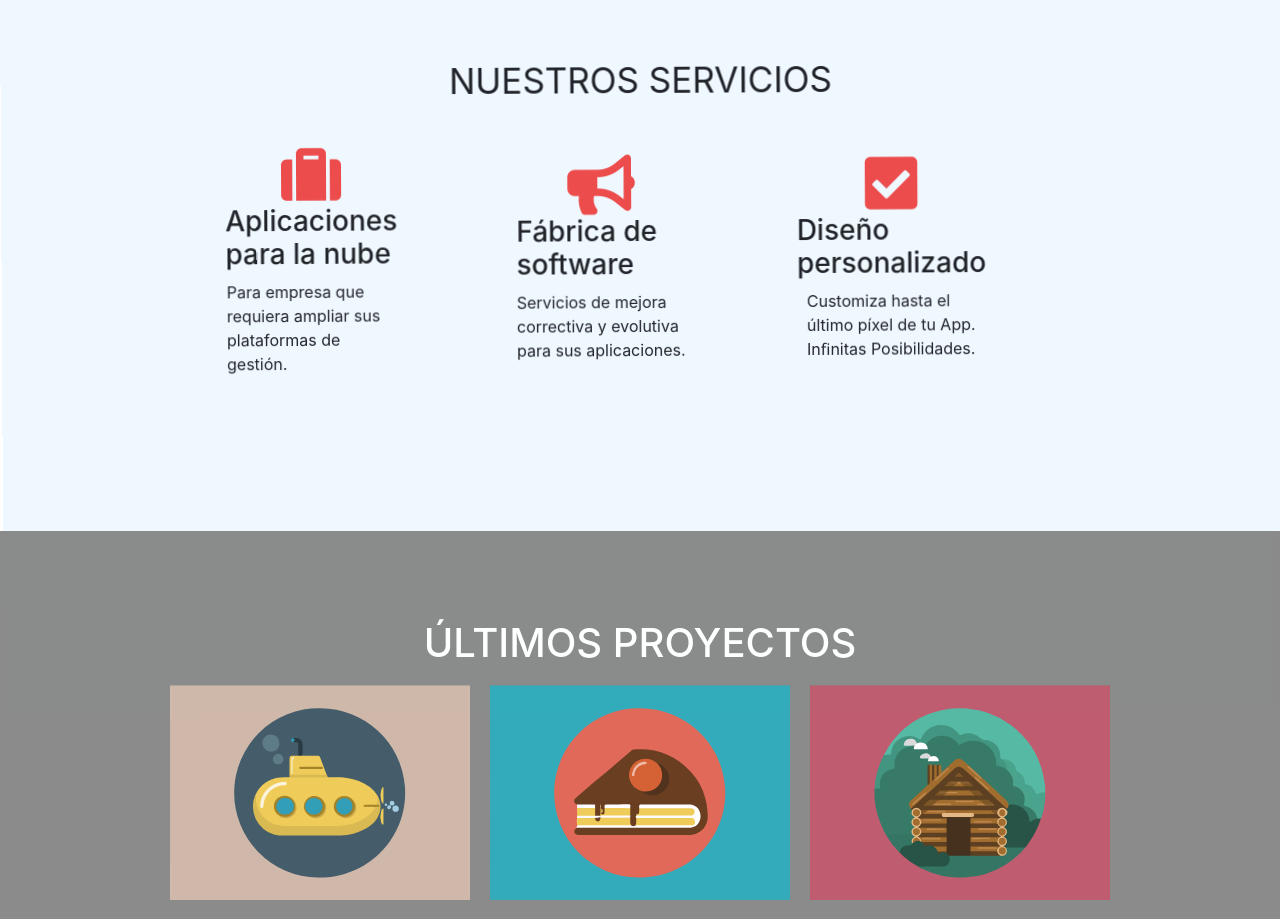
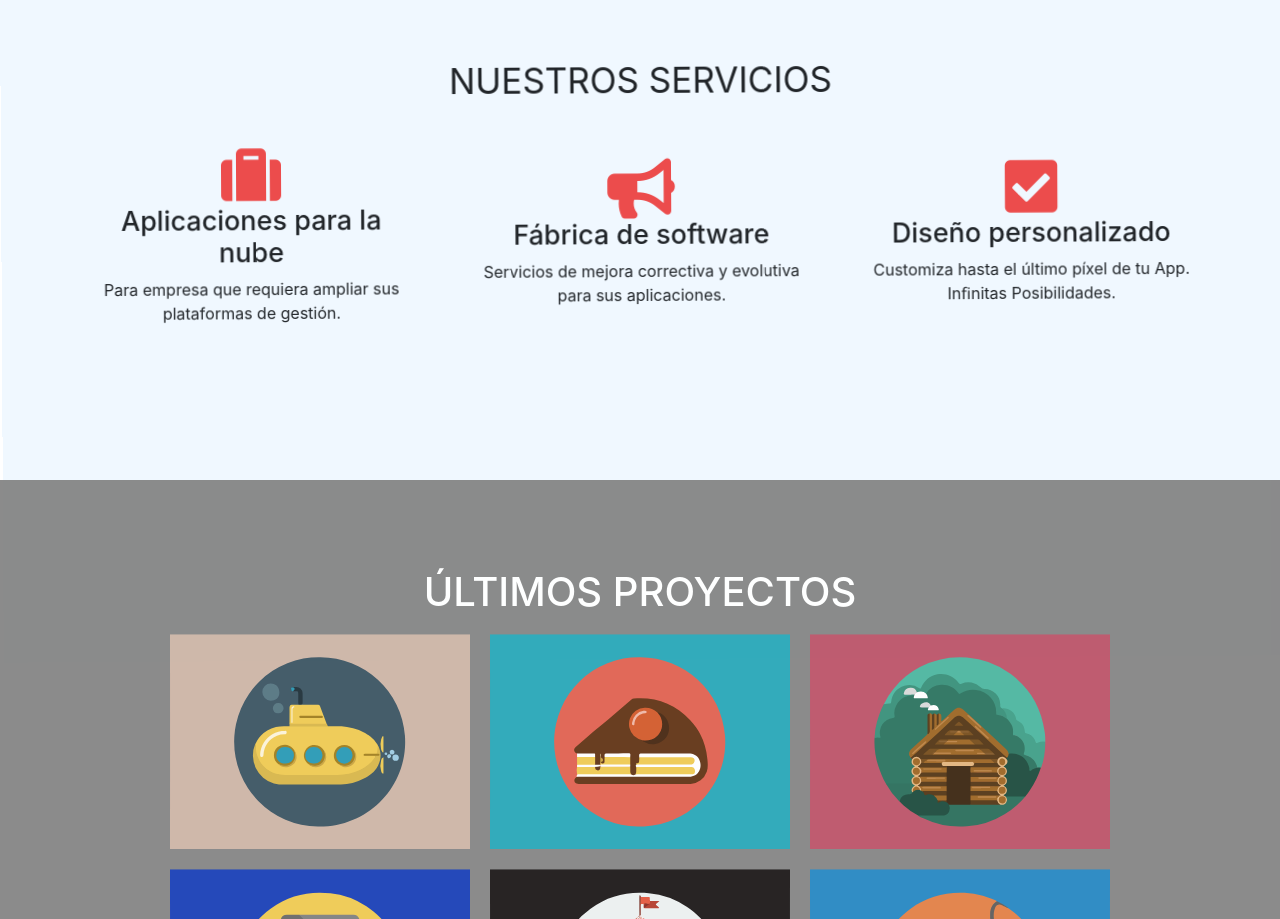
Before and after one commit to StivenCarvajalCampus/Sandbox, a plain HTML site: page index.html in a window 1280 px wide. Shown: the part 1424-2343 px from the top of the page. Drawn offline with nearby package versions, Linux system fonts and the light colour scheme.

Commit message:
proyectoedit

```diff
--- a/style.css
+++ b/style.css
@@ -196,21 +196,25 @@ background-size: cover;
     background-color: rgba(47, 45, 45, 0.7);
 }
 .cajas {
-    max-width: 900px;
+    max-width: 1200px;
     display: flex;
     flex-wrap: wrap;
     justify-content: space-around;
 
 }
 .caja{
-    width: 250px;
+    width: 350px;
     display: flex;
     margin:  20px;
     justify-content: center;
     flex-direction: column;
     align-items: center;
     transition: all 0.4s ease-in-out;
-    padding-right: 80px;
+    text-align: center;
+    padding: 0 15px;
+}
+.caja h3{
+    font-size: 27px;
 }
 .caja i{
     font-size: 60px;
```
